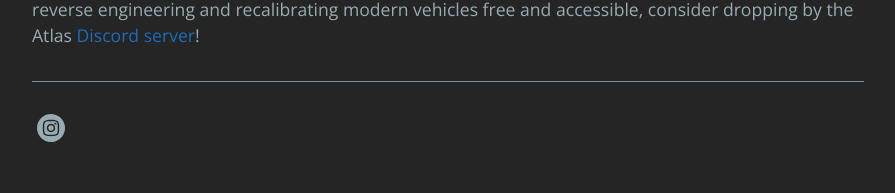
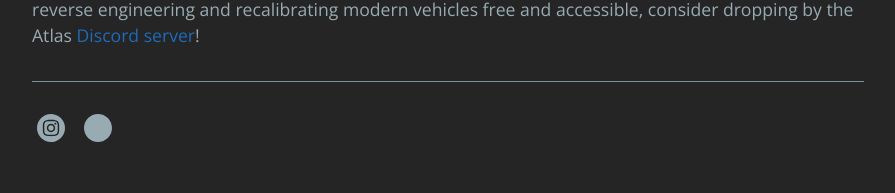
Before and after one commit to atlas-tuning/atlas-public, a Jekyll site: the page built from docs/index.md, in a window 1280 px wide. Shown: the part 2511-2704 px from the top of the page, without its empty margins (192-1087 px from the left). Built offline with Jekyll 4.4.1, drawn with Linux system fonts in a browser that asks for light colours.

Commit message:
Update default.html

```diff
--- a/docs/_layouts/default.html
+++ b/docs/_layouts/default.html
@@ -104,7 +104,7 @@
                 <!-- RSS icon -->
                 {% if site.plugins contains "jekyll-feed" %}
                 <span class="my-span-icon">
-                    <a href="{{ "/feed.xml" | absolute_url }}" aria-label="RSS feed" title="{{ site.github.owner_name }}'s RSS feed">
+                    <a href="{{ "/feed.xml" | absolute_url }}" aria-label="RSS feed" title="{{ site.short_title }}'s RSS feed">
                         <svg class="my-svg-icon" xmlns="http://www.w3.org/2000/svg" width="24" height="24" viewBox="0 0 24 24"><path d="M12 0c-6.627 0-12 5.373-12 12s5.373 12 12 12 12-5.373 12-12-5.373-12-12-12zm-3.374 17c-.897 0-1.626-.727-1.626-1.624s.729-1.624 1.626-1.624 1.626.727 1.626 1.624-.729 1.624-1.626 1.624zm3.885 0c-.03-3.022-2.485-5.474-5.511-5.504v-2.406c4.361.03 7.889 3.555 7.92 7.91h-2.409zm4.081 0c-.016-5.297-4.303-9.571-9.592-9.594v-2.406c6.623.023 11.985 5.384 12 12h-2.408z"/></svg>
                     </a>
                 </span>
@@ -113,8 +113,16 @@
                 <!-- Instagram icon -->
                 {% if site.socials contains "instagram" %}
                 <span class="my-span-icon">
-                    <a href="https://www.instagram.com/{{ site.socials.instagram }}" aria-label="Instagram" title="NAMR's Instagram feed">
+                    <a href="https://www.instagram.com/{{ site.socials.instagram }}" aria-label="Instagram" title="{{ site.short_title }}'s Instagram feed">
                         <svg class="my-svg-icon" xmlns="http://www.w3.org/2000/svg" width="24" height="24" viewBox="0 0 24 24"><path d="M14.829 6.302c-.738-.034-.96-.04-2.829-.04s-2.09.007-2.828.04c-1.899.087-2.783.986-2.87 2.87-.033.738-.041.959-.041 2.828s.008 2.09.041 2.829c.087 1.879.967 2.783 2.87 2.87.737.033.959.041 2.828.041 1.87 0 2.091-.007 2.829-.041 1.899-.086 2.782-.988 2.87-2.87.033-.738.04-.96.04-2.829s-.007-2.09-.04-2.828c-.088-1.883-.973-2.783-2.87-2.87zm-2.829 9.293c-1.985 0-3.595-1.609-3.595-3.595 0-1.985 1.61-3.594 3.595-3.594s3.595 1.609 3.595 3.594c0 1.985-1.61 3.595-3.595 3.595zm3.737-6.491c-.464 0-.84-.376-.84-.84 0-.464.376-.84.84-.84.464 0 .84.376.84.84 0 .463-.376.84-.84.84zm-1.404 2.896c0 1.289-1.045 2.333-2.333 2.333s-2.333-1.044-2.333-2.333c0-1.289 1.045-2.333 2.333-2.333s2.333 1.044 2.333 2.333zm-2.333-12c-6.627 0-12 5.373-12 12s5.373 12 12 12 12-5.373 12-12-5.373-12-12-12zm6.958 14.886c-.115 2.545-1.532 3.955-4.071 4.072-.747.034-.986.042-2.887.042s-2.139-.008-2.886-.042c-2.544-.117-3.955-1.529-4.072-4.072-.034-.746-.042-.985-.042-2.886 0-1.901.008-2.139.042-2.886.117-2.544 1.529-3.955 4.072-4.071.747-.035.985-.043 2.886-.043s2.14.008 2.887.043c2.545.117 3.957 1.532 4.071 4.071.034.747.042.985.042 2.886 0 1.901-.008 2.14-.042 2.886z"/></svg>
+                </span>
+                {% endif %}
+
+                <!-- Discord icon -->
+                {% if site.socials contains "discord" %}
+                <span class="my-span-icon">
+                    <a href="https://discord.gg/{{ site.socials.discord }}" aria-label="Discord" title="{{ site.short_title }}'s Instagram feed">
+                        <svg class="my-svg-icon" xmlns="http://www.w3.org/2000/svg" width="24" height="24" viewBox="0 0 24 24"><path d="M12 0c-6.626 0-12 5.372-12 12 0 6.627 5.374 12 12 12 6.627 0 12-5.373 12-12 0-6.628-5.373-12-12-12zm3.248 18.348l-.371-1.295.896.833.847.784 1.505 1.33v-12.558c0-.798-.644-1.442-1.435-1.442h-9.38c-.791 0-1.435.644-1.435 1.442v9.464c0 .798.644 1.442 1.435 1.442h7.938zm-1.26-3.206l-.462-.567c.917-.259 1.267-.833 1.267-.833-.287.189-.56.322-.805.413-.35.147-.686.245-1.015.301-.672.126-1.288.091-1.813-.007-.399-.077-.742-.189-1.029-.301-.161-.063-.336-.14-.511-.238l-.028-.016-.007-.003-.028-.016-.028-.021-.196-.119s.336.56 1.225.826l-.469.581c-1.547-.049-2.135-1.064-2.135-1.064 0-2.254 1.008-4.081 1.008-4.081 1.008-.756 1.967-.735 1.967-.735l.07.084c-1.26.364-1.841.917-1.841.917l.413-.203c.749-.329 1.344-.42 1.589-.441l.119-.014c.427-.056.91-.07 1.414-.014.665.077 1.379.273 2.107.672 0 0-.553-.525-1.743-.889l.098-.112s.959-.021 1.967.735c0 0 1.008 1.827 1.008 4.081 0 0-.573.977-2.142 1.064zm-.7-3.269c-.399 0-.714.35-.714.777 0 .427.322.777.714.777.399 0 .714-.35.714-.777 0-.427-.315-.777-.714-.777zm-2.555 0c-.399 0-.714.35-.714.777 0 .427.322.777.714.777.399 0 .714-.35.714-.777.007-.427-.315-.777-.714-.777z"/></svg>
                 </span>
                 {% endif %}
 
```
